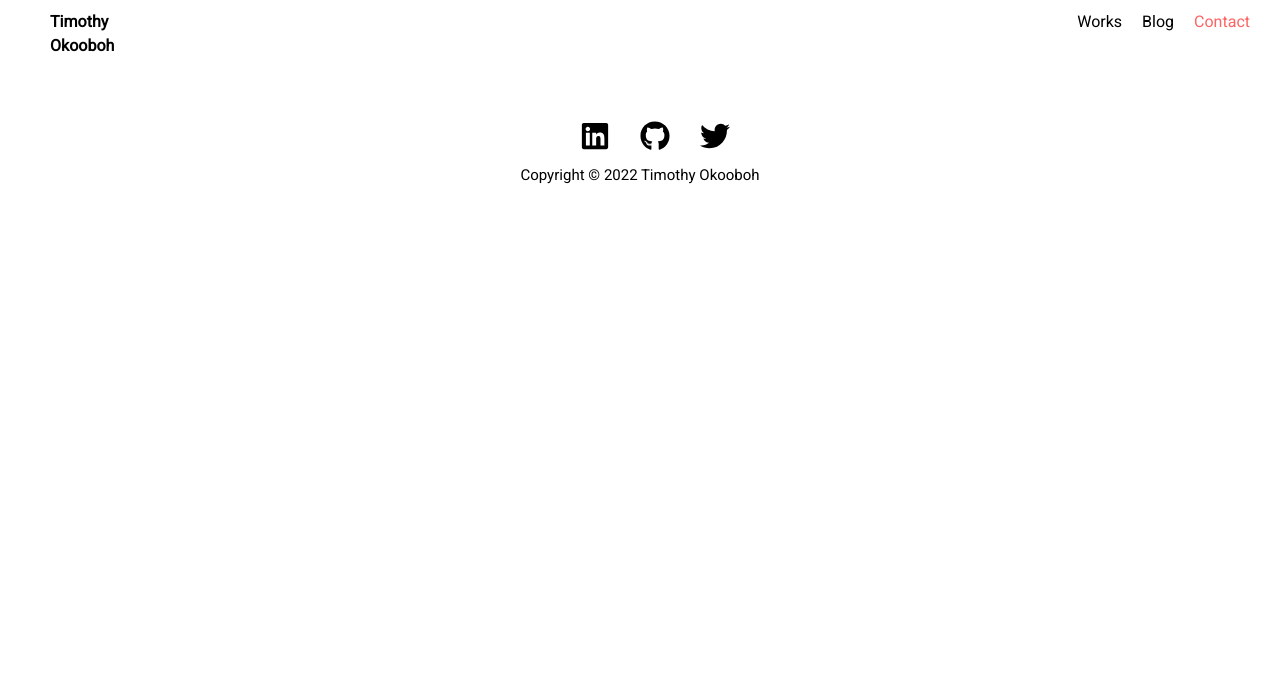
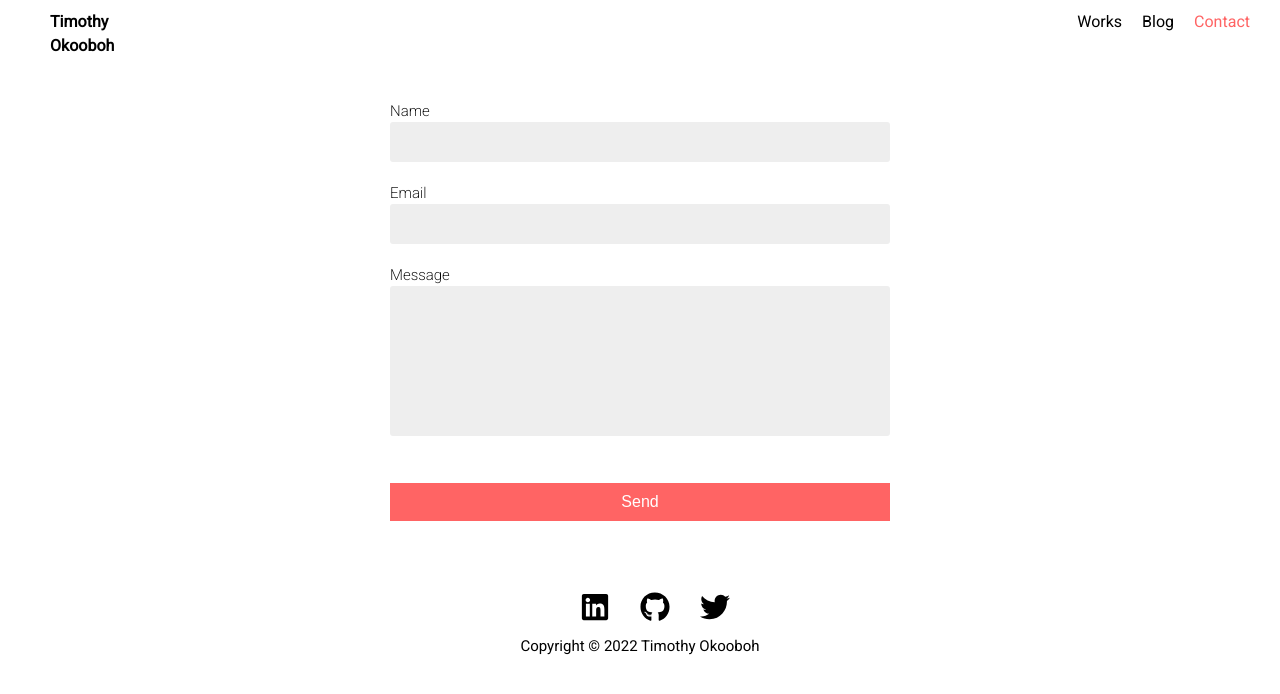
Before and after one commit to timothyokooboh/portfolio-site-with-react, a React (Create React App) app: page /contact in a window 1280 px wide. Shown: the top 694 px of the page. Built offline with nearby package versions, Linux system fonts and the light colour scheme; a web font is replaced by a local one.

Commit message:
submit netlify form

```diff
--- a/src/pages/contact/Contact.js
+++ b/src/pages/contact/Contact.js
@@ -29,7 +29,7 @@ const Contact = () => {
 
     return (
         <ContactContainer>
-            <form onSubmit={handleSubmit} name="contact" method="POST" data-netlify="true" netlify-honeypot="bot-field" hidden id="contact" >
+            <form onSubmit={handleSubmit} name="contact" method="POST" data-netlify="true" netlify-honeypot="bot-field" id="contact" >
                 <div>
                     <label for="name"> Name </label>
                    <input type="text" name="name" id="name" required value={name} onInput={(e) => setName(e.target.value)} />
```
